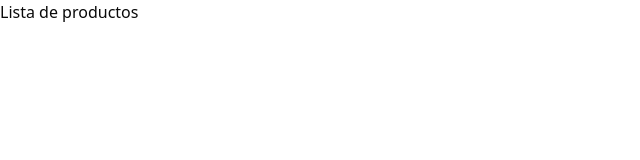
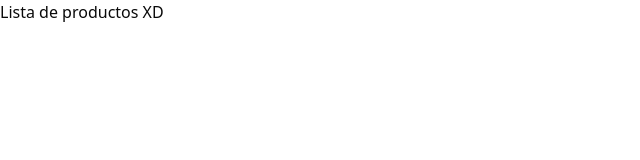
Before and after one commit to OMARROJASP/web_ecommerce, a Next.js app: page /product in a window 1280 px wide. Shown: the top 160 px of the page, without its empty margins (0-640 px from the left). Built offline with nearby package versions, Linux system fonts and the light colour scheme.

Commit message:
feat: first commit in page product

```diff
--- a/app/(routes)/product/page.tsx
+++ b/app/(routes)/product/page.tsx
@@ -2,6 +2,6 @@ import React from 'react'
 
 export default function PageProduct() {
   return (
-    <div>Lista de productos</div>
+    <div>Lista de productos XD</div>
   )
 }
```
